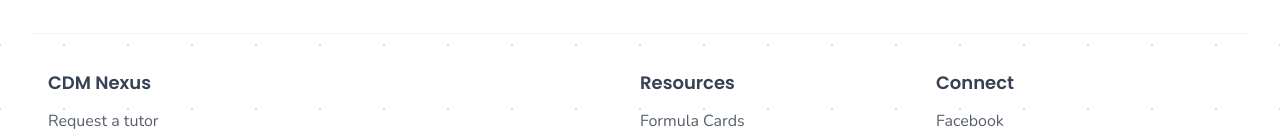
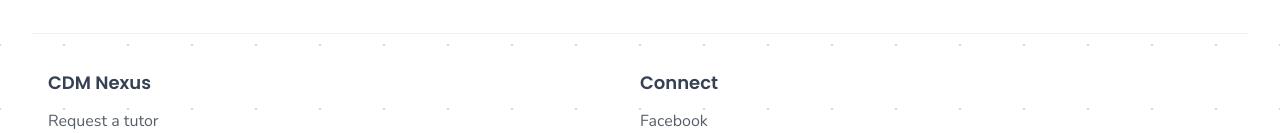
Before and after one commit to yoitsmedarls/CDM-Nexus, a SvelteKit app: page / in a window 1280 px wide. Shown: the part 819-952 px from the top of the page. Built offline with nearby package versions, Linux system fonts and the light colour scheme; no server answers.

Commit message:
Added comments to the landing page and removed an unused footer optgroup.

```diff
--- a/src/routes/+page.svelte
+++ b/src/routes/+page.svelte
@@ -1,10 +1,12 @@
 <script lang="ts">
+  // Type imports
   import type { PageProps } from './$types';
 
+  // Global app state object
   import { App } from '$lib/components/global/App.svelte';
 
-  import LandingHeader from '$lib/components/routes/landing/LandingHeader.svelte';
-  import LandingSection from '$lib/components/routes/landing/LandingSection.svelte';
+  // CDM Nexus UI components
+  import Avatar from '$lib/components/ui/Avatar.svelte';
   import Button from '$lib/components/ui/Button.svelte';
   import HamburgerMenu from '$lib/components/ui/hamburger-menu/HamburgerMenu.svelte';
   import HamburgerMenuOption from '$lib/components/ui/hamburger-menu/HamburgerMenuOption.svelte';
@@ -12,17 +14,21 @@
   import NavigationMenu from '$lib/components/ui/navigation-menu/NavigationMenu.svelte';
   import NavigationMenuItem from '$lib/components/ui/navigation-menu/NavigationMenuItem.svelte';
   import Separator from '$lib/components/ui/Separator.svelte';
-  import Avatar from '$lib/components/ui/Avatar.svelte';
+  import ScrollToTop from '$lib/components/ui/ScrollToTop.svelte';
+
+  // Route-specific components
+  import Footer from '$lib/components/routes/landing/footer/Footer.svelte';
+  import Hero from '$lib/components/routes/landing/hero/Hero.svelte';
+  import HeroActionButton from '$lib/components/routes/landing/hero/HeroActionButton.svelte';
   import HeroBackdrop from '$lib/components/routes/landing/hero/HeroBackdrop.svelte';
-  import Hero from '$lib/components/routes/landing/hero/Hero.svelte';
-  import HeroText from '$lib/components/routes/landing/hero/HeroText.svelte';
-  import ScrollToTop from '$lib/components/ui/ScrollToTop.svelte';
   import HeroImageLeft from '$lib/components/routes/landing/hero/HeroImageLeft.svelte';
   import HeroImageMain from '$lib/components/routes/landing/hero/HeroImageMain.svelte';
   import HeroImageRight from '$lib/components/routes/landing/hero/HeroImageRight.svelte';
-  import HeroActionButton from '$lib/components/routes/landing/hero/HeroActionButton.svelte';
-  import Footer from '$lib/components/routes/landing/footer/Footer.svelte';
+  import HeroText from '$lib/components/routes/landing/hero/HeroText.svelte';
+  import LandingHeader from '$lib/components/routes/landing/LandingHeader.svelte';
+  import LandingSection from '$lib/components/routes/landing/LandingSection.svelte';
 
+  // Options for both the navigation and hamburger menu
   let options: {
     text: string;
     slug: string;
@@ -41,9 +47,11 @@
     },
   ]);
 
+  // Page props
   let { data }: PageProps = $props();
 </script>
 
+<!-- Page title, description, and keywords -->
 <svelte:head>
   <title>CDM Nexus</title>
   <meta
@@ -57,6 +65,7 @@
 </svelte:head>
 
 <main class="bg-dotted flex grow flex-col justify-between">
+  <!-- Each section in this landing page must be contained inside these LandingSection components for consistent styling. -->
   <LandingSection
     id="hero-section"
     class={{
@@ -64,6 +73,7 @@
       div: 'max-w-[88rem]',
     }}
   >
+    <!-- A flexible header that is initially "mounted" on the landing section, but detaches and becomes a sticky header when scrolling down the page -->
     <LandingHeader
       duration={200}
       scrollValue={App.scroll.y}
@@ -71,6 +81,7 @@
     >
       <Logo href="/" class={{ nexus: 'pl-1 text-lg md:pl-2 md:text-2xl' }} />
       {#if App.viewport.width < App.breakpoints.md}
+        <!-- On mobile devices, a hamburger menu is shown instead of a navigation menu. -->
         <HamburgerMenu
           title="Menu"
           description="Jump to a section."
@@ -86,6 +97,7 @@
             {/each}
           </div>
           <div class="flex w-full flex-row justify-between gap-2 p-4">
+            <!-- Shows a button to go to their account profile if user is logged in. Otherwise, show login/signup buttons. -->
             {#if data.user}
               <Button
                 variant="primary"
@@ -115,6 +127,7 @@
           </div>
         </HamburgerMenu>
       {:else}
+        <!-- On desktop devices, a navigation menu is shown instead of a hamburger menu. -->
         <NavigationMenu menuDuration={200}>
           {#each options as option (option.slug)}
             <NavigationMenuItem {option} />
@@ -124,6 +137,7 @@
             orientation="vertical"
             decorative
           />
+          <!-- Similar to the hamburger menu, show an Avatar button to go to their account profile if the user is logged in. Otherwise, show login/signup buttons. -->
           {#if data.user}
             <Avatar
               href={data.user.role === 'student'
@@ -149,8 +163,11 @@
         </NavigationMenu>
       {/if}
     </LandingHeader>
+    <!-- The hero section takes up the available viewport height (minus the height of the landing header). -->
     <Hero>
+      <!-- Backdrop contains three images, with the left and right images being blurred and elongated. -->
       <HeroBackdrop>
+        <!-- Only show the main image on mobile devices. Show all images on wider devices. -->
         {#if App.viewport.width < App.breakpoints.xs}
           <HeroImageMain
             src="https://picsum.photos/seed/d/1440"
@@ -171,6 +188,7 @@
           />
         {/if}
       </HeroBackdrop>
+      <!-- Hero text that sits on top of the backdrop -->
       <HeroText>
         {#snippet mainText()}
           <span class="bg-white whitespace-break-spaces text-gray-800">
@@ -185,17 +203,21 @@
           </span>
         {/snippet}
         {#snippet actionButton()}
+          <!-- Currently, the action button leads the students to the tutor request page, where they can request for an in-person tutoring session from the CDM Nexus Tutors. On future versions of the app, the button should redirect to the courses page. -->
           <HeroActionButton href="/request">Start Now</HeroActionButton>
         {/snippet}
       </HeroText>
     </Hero>
   </LandingSection>
+  <!-- More landing sections should be added, highlighting the web app's functionality. -->
+  <!-- Last section should be the footer, containing various links to various pages on the web app. -->
   <LandingSection
     id="footer-section"
     class={{
       div: 'max-w-[88rem]',
     }}
   >
+    <!-- Current optgroups are limited to what the web app currently supports. In future versions, there should be links to CDM Nexus courses, formula cards, and mock exams, pages to request for or become a tutor, and more. -->
     <Footer
       optgroups={[
         {
@@ -207,14 +229,7 @@
           ],
         },
         {
-          heading: 'Resources',
-          options: [
-            { name: 'Formula Cards', slug: 'formulas' },
-            { name: 'Mock Exams', slug: 'exams' },
-          ],
-        },
-        {
-          // TODO: Add slugs
+          // TODO: Add links to CDM Nexus Facebook page and email.
           heading: 'Connect',
           options: [
             { name: 'Facebook', slug: '' },
@@ -226,6 +241,7 @@
   </LandingSection>
 </main>
 
+<!-- Shows a scroll to top button when scrolling down the page -->
 {#if App.scroll.y > App.viewport.height / 2}
   <ScrollToTop duration={100} onclick={() => (App.scroll.y = 0)} />
 {/if}
```
